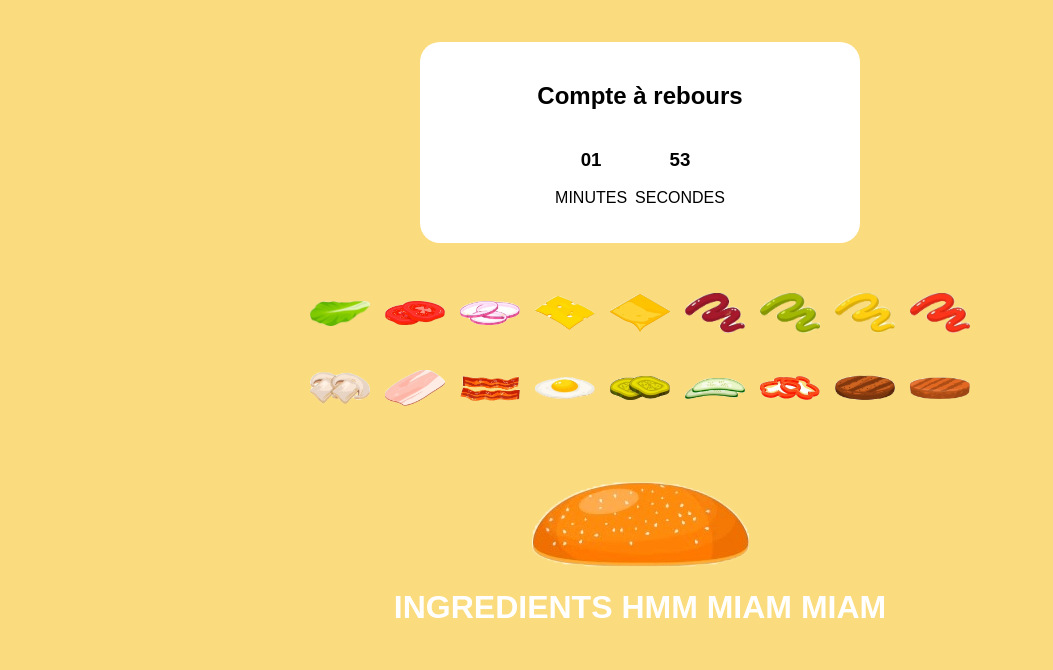
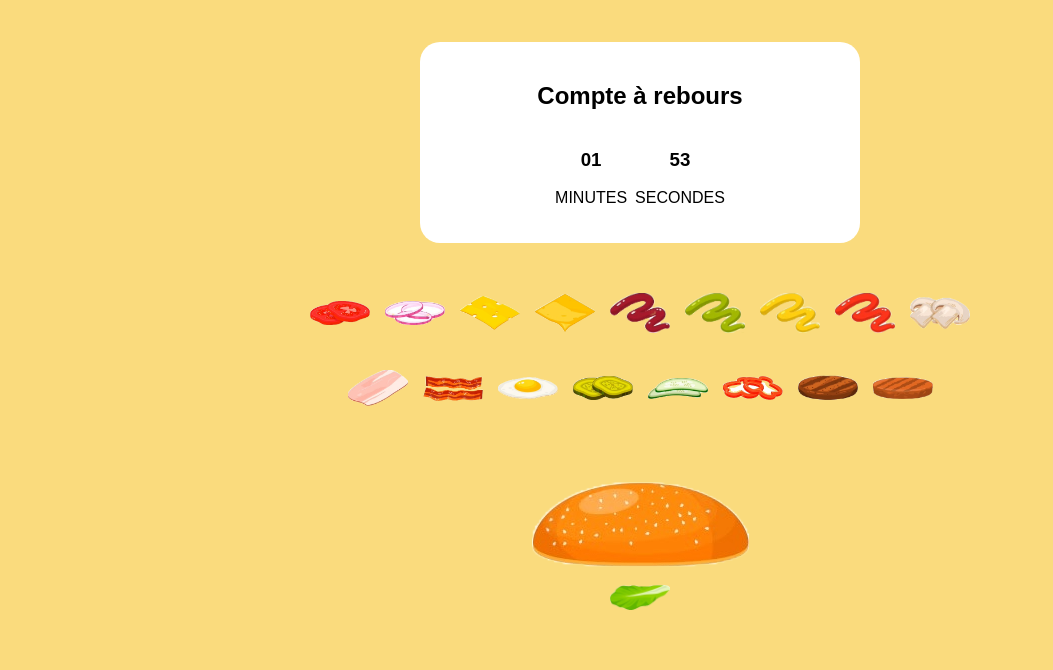
Before and after one commit to martin-mabrut/burgerrush, a plain HTML site: page index.html in a window 1280 px wide. Both pictures are taken after a click on the picture 340 px from the left and 443 px from the top of the page. Shown: the part 130-800 px from the top of the page, without its empty margins (0-1053 px from the left). Drawn offline with Linux system fonts and the light colour scheme.

Commit message:
déplacement des ingrédients sélectionnés

```diff
--- a/JS/app.js
+++ b/JS/app.js
@@ -1,7 +1,6 @@
 import { genererRecetteAleatoire } from "./recetteAleatoire.js";
 import { viande, condiment, sauce, fromage, supplément, categories } from "./data.js";
 import { selectOrNot } from "./selectOrNot.js"
-import { moveIngredient } from "./moveIngredient.js";
 
 function main() {
 
--- a/JS/selectOrNot.js
+++ b/JS/selectOrNot.js
@@ -8,34 +8,44 @@ function selectOrNot() {
     if (this.classList.contains("selected")) {
         if (this.classList.contains("viande")) {
             this.classList.add("viandeSelected");
+            document.querySelector(".contenu-burger").appendChild(this);
         }
         if (this.classList.contains("sauce")) {
             this.classList.add("sauceSelected");
+            document.querySelector(".contenu-burger").appendChild(this);
         }
         if (this.classList.contains("supplément")) {
             this.classList.add("supplémentSelected");
+            document.querySelector(".contenu-burger").appendChild(this);
         }
         if (this.classList.contains("fromage")) {
             this.classList.add("fromageSelected");
+            document.querySelector(".contenu-burger").appendChild(this);
         }
         if (this.classList.contains("condiment")) {
             this.classList.add("condimentSelected");
+            document.querySelector(".contenu-burger").appendChild(this);
         }
     } else {
         if (this.classList.contains("viande")) {
             this.classList.remove("viandeSelected");
+            document.querySelector(".ingredients").appendChild(this);
         }
         if (this.classList.contains("sauce")) {
             this.classList.remove("sauceSelected");
+            document.querySelector(".ingredients").appendChild(this);
         }
         if (this.classList.contains("supplément")) {
             this.classList.remove("supplémentSelected");
+            document.querySelector(".ingredients").appendChild(this);
         }
         if (this.classList.contains("fromage")) {
             this.classList.remove("fromageSelected");
+            document.querySelector(".ingredients").appendChild(this);
         }
         if (this.classList.contains("condiment")) {
             this.classList.remove("condimentSelected");
+            document.querySelector(".ingredients").appendChild(this);
         }
     }
 }
--- a/index.html
+++ b/index.html
@@ -26,29 +26,30 @@
         </div>
       </div>
       <div class="ingredients">
-        <img src="image/salade.png" class="ingredient condiments" id="salade" >
-        <img src="image/tomates.png" class="ingredient condiments" id="tomates">
-        <img src="image/oignons_rouges.png" class="ingredient condiments" id="oignons">
+        <img src="image/salade.png" class="ingredient condiment" id="salade" >
+        <img src="image/tomates.png" class="ingredient condiment" id="tomates">
+        <img src="image/oignons_rouges.png" class="ingredient condiment" id="oignons">
         <img src="image/emmental.png" class="ingredient fromage" id="emmental">
         <img src="image/cheddar.png" class="ingredient fromage" id="cheddar">
         <img src="image/barbecue.png" class="ingredient sauce" id="sauce-barbecue">
         <img src="image/verte.png" class="ingredient sauce" id="sauce-verte">
         <img src="image/moutarde.png" class="ingredient sauce" id="sauce-moutarde">
-        <img src="image/ketchup.png" class="ingredient sauce" id="sauce-ketchup">
-        <img src="image/champignons.png" class="ingredient condiments" id="champignons">
+        <img src="image/ketchup.png" class="ingredient sauce sauceSelected" id="sauce-ketchup">
+        <img src="image/champignons.png" class="ingredient condiment" id="champignons">
         <img src="image/jambon.png" class="ingredient supplément" id="jambon">
         <img src="image/bacon.png" class="ingredient supplément" id="bacon">
         <img src="image/oeuf.png" class="ingredient supplément" id="oeuf">
-        <img src="image/cornichons.png" class="ingredient condiments" id="cornichons">
-        <img src="image/concombres.png" class="ingredient condiments" id="concombres">
-        <img src="image/poivrons.png" class="ingredient condiments" id="poivrons">
+        <img src="image/cornichons.png" class="ingredient condiment" id="cornichons">
+        <img src="image/concombres.png" class="ingredient condiment" id="concombres">
+        <img src="image/poivrons.png" class="ingredient condiment" id="poivrons">
         <img src="image/steak_cuit.png" class="ingredient viande" id="steak-cuit">
         <img src="image/steak_saignant.png" class="ingredient viande" id="steak-saignant">
       </div>
       <img src="image/pain_haut.png" class="pain-haut">
-      <div class="contenu">
-        <h1>INGREDIENTS HMM MIAM MIAM</h1>
-      </div>
+
+        <div class="contenu-burger">
+        </div>
+
       <img src="image/pain_bas.png" class="pain-bas">
       <button type="button">Envoyer la commande</button>
     </main>
--- a/style.css
+++ b/style.css
@@ -87,3 +87,11 @@ button {
 #game {
     min-height: 200px;
 }
+
+
+.contenu-burger {
+    display: flex;
+    flex-direction: column;
+    justify-content: center;
+    align-items: center;
+}
```
